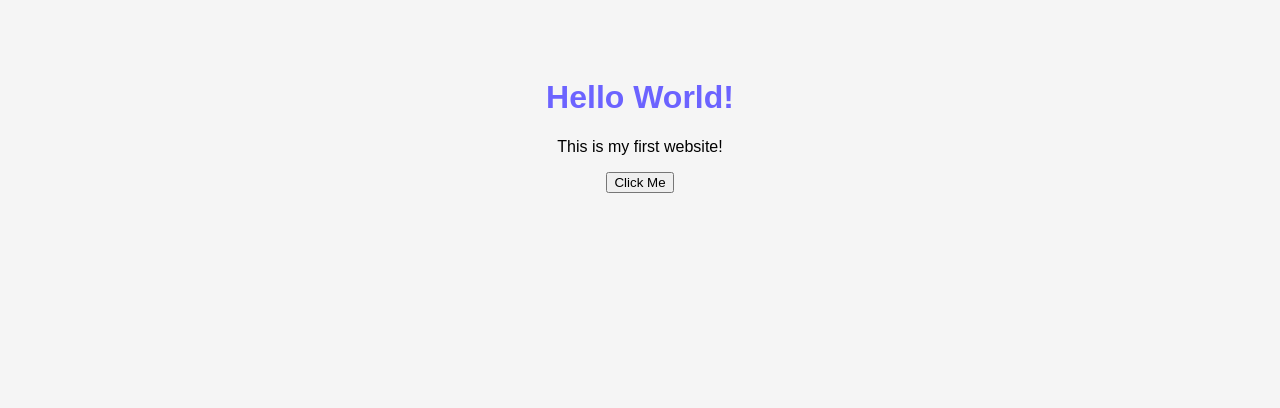
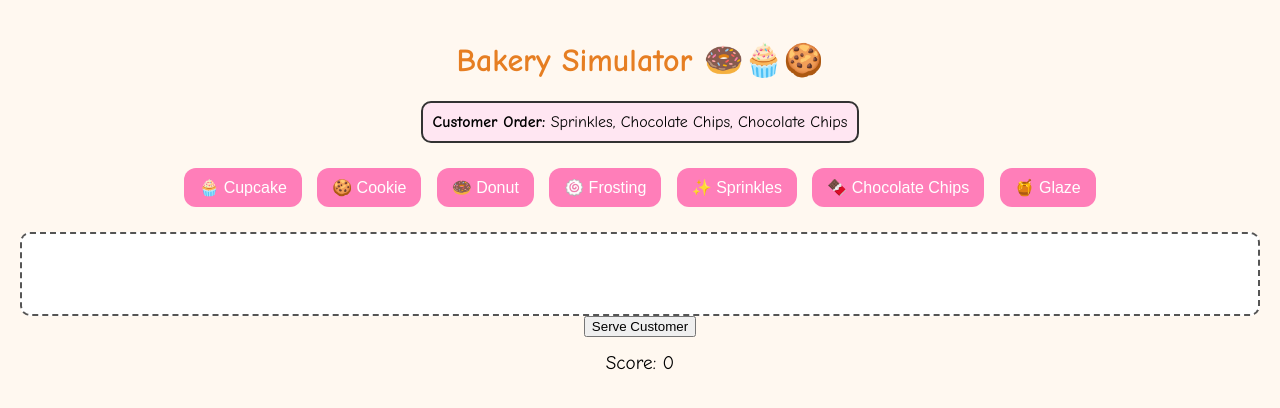
Before and after one commit to WXFFLEZ/Portfolio-site, a plain HTML site: page index.html in a window 1280 px wide. Drawn offline with Linux system fonts and the light colour scheme.

Commit message:
Add files via upload

```diff
--- a/index.html
+++ b/index.html
@@ -1,13 +1,146 @@
 <!DOCTYPE html>
-<html>
+<html lang="en">
 <head>
-<title>My First Site</title>
-<link rel="stylesheet" href = "style.css">
+  <meta charset="UTF-8" />
+  <meta name="viewport" content="width=device-width, initial-scale=1.0" />
+  <title>Bakery Simulator</title>
+  <style>
+    body {
+      font-family: 'Comic Sans MS', cursive, sans-serif;
+      background: #fff8f0;
+      text-align: center;
+      margin: 0;
+      padding: 20px;
+    }
+    h1 {
+      color: #e67e22;
+    }
+    #game {
+      margin-top: 20px;
+    }
+    #orderCard {
+      border: 2px solid #333;
+      padding: 10px;
+      background: #ffe6f2;
+      display: inline-block;
+      margin-bottom: 20px;
+      border-radius: 10px;
+    }
+    #ingredients button {
+      margin: 5px;
+      padding: 10px 15px;
+      border-radius: 12px;
+      border: none;
+      background: #ff7eb9;
+      color: white;
+      cursor: pointer;
+      transition: 0.2s;
+      font-size: 1em;
+    }
+    #ingredients button:hover {
+      background: #ff4d94;
+    }
+    #plate {
+      margin-top: 20px;
+      min-height: 60px;
+      border: 2px dashed #555;
+      padding: 10px;
+      background: #fff;
+      border-radius: 10px;
+    }
+    .ingredient {
+      display: inline-block;
+      margin: 4px;
+      padding: 6px 12px;
+      border-radius: 8px;
+      background: #f9e2ff;
+      border: 1px solid #ccc;
+    }
+    #score {
+      font-size: 1.2em;
+      margin-top: 15px;
+    }
+  </style>
 </head>
 <body>
-    <h1>Hello World!</h1>
-    <p>This is my first website!</p>
-    <button onclick="sayHi()">Click Me</button>
-    <script src=""script.js"></script>
+  <h1>Bakery Simulator 🍩🧁🍪</h1>
+
+  <div id="game">
+    <div id="orderCard">
+      <strong>Customer Order:</strong> <span id="orderText"></span>
+    </div>
+
+    <div id="ingredients">
+      <button onclick="addIngredient('Cupcake')">🧁 Cupcake</button>
+      <button onclick="addIngredient('Cookie')">🍪 Cookie</button>
+      <button onclick="addIngredient('Donut')">🍩 Donut</button>
+      <button onclick="addIngredient('Frosting')">🍥 Frosting</button>
+      <button onclick="addIngredient('Sprinkles')">✨ Sprinkles</button>
+      <button onclick="addIngredient('Chocolate Chips')">🍫 Chocolate Chips</button>
+      <button onclick="addIngredient('Glaze')">🍯 Glaze</button>
+    </div>
+
+    <div id="plate"></div>
+
+    <button onclick="submitOrder()">Serve Customer</button>
+    <div id="score">Score: 0</div>
+  </div>
+
+  <script>
+    const possibleIngredients = [
+      "Cupcake",
+      "Cookie",
+      "Donut",
+      "Frosting",
+      "Sprinkles",
+      "Chocolate Chips",
+      "Glaze"
+    ];
+    let currentOrder = [];
+    let playerPlate = [];
+    let score = 0;
+
+    function generateOrder() {
+      currentOrder = [];
+      const numItems = Math.floor(Math.random() * 3) + 2; // 2-4 items
+      for (let i = 0; i < numItems; i++) {
+        const item = possibleIngredients[Math.floor(Math.random() * possibleIngredients.length)];
+        currentOrder.push(item);
+      }
+      document.getElementById("orderText").textContent = currentOrder.join(", ");
+      playerPlate = [];
+      document.getElementById("plate").innerHTML = "";
+    }
+
+    function addIngredient(ingredient) {
+      playerPlate.push(ingredient);
+      const span = document.createElement("span");
+      span.className = "ingredient";
+      span.textContent = ingredient;
+      document.getElementById("plate").appendChild(span);
+    }
+
+    function submitOrder() {
+      if (arraysEqual(currentOrder, playerPlate)) {
+        score += 10;
+        alert("Delicious! Perfect order! +10 points");
+      } else {
+        alert("Oops! The customer isn’t happy. Try again.");
+      }
+      document.getElementById("score").textContent = "Score: " + score;
+      generateOrder();
+    }
+
+    function arraysEqual(a, b) {
+      if (a.length !== b.length) return false;
+      for (let i = 0; i < a.length; i++) {
+        if (a[i] !== b[i]) return false;
+      }
+      return true;
+    }
+
+    // Start the first order
+    generateOrder();
+  </script>
 </body>
 </html>
--- a/style.css
+++ b/style.css
@@ -1,9 +1,76 @@
+/* 🌸 Bakery Café Theme CSS */
+
+/* Import playful bakery font from Google Fonts */
+@import url('https://fonts.googleapis.com/css2?family=Fredoka+One&family=Poppins:wght@400;600&display=swap');
+
 body {
-    font-family: Arial, sans-serif;
-    background: #f5f5f5;
-    text-align: center;
-    padding: 50px;
+  font-family: 'Poppins', sans-serif;
+  background: linear-gradient(to bottom, #fff0f5, #fff8f0);
+  text-align: center;
+  margin: 0;
+  padding: 20px;
 }
+
 h1 {
-    color: #6c63ff;
+  font-family: 'Fredoka One', cursive;
+  color: #e67e22;
+  text-shadow: 1px 1px #ffe6f2;
 }
+
+#game {
+  margin-top: 20px;
+}
+
+#orderCard {
+  border: 2px solid #d9a6c0;
+  padding: 15px;
+  background: #fff0f5;
+  display: inline-block;
+  margin-bottom: 20px;
+  border-radius: 15px;
+  box-shadow: 2px 2px 8px rgba(0,0,0,0.1);
+}
+
+#ingredients button {
+  margin: 5px;
+  padding: 12px 18px;
+  border-radius: 20px;
+  border: none;
+  background: #ffd1dc; /* soft pink */
+  color: #5d2a42;
+  cursor: pointer;
+  font-weight: 600;
+  transition: 0.2s;
+  box-shadow: 1px 1px 5px rgba(0,0,0,0.1);
+}
+
+#ingredients button:hover {
+  background: #ffb6c1; /* brighter pink */
+  transform: translateY(-2px);
+}
+
+#plate {
+  margin-top: 20px;
+  min-height: 60px;
+  border: 2px dashed #d9a6c0;
+  padding: 15px;
+  background: #fff8f0;
+  border-radius: 15px;
+}
+
+.ingredient {
+  display: inline-block;
+  margin: 4px;
+  padding: 6px 12px;
+  border-radius: 12px;
+  background: #ffe6f2;
+  border: 1px solid #f2c6d2;
+  font-weight: 600;
+}
+
+#score {
+  font-size: 1.3em;
+  margin-top: 15px;
+  color: #5d2a42;
+  font-weight: 600;
+}
```
Also changed, not shown: bakery.js (added, +61 -0 lines).
